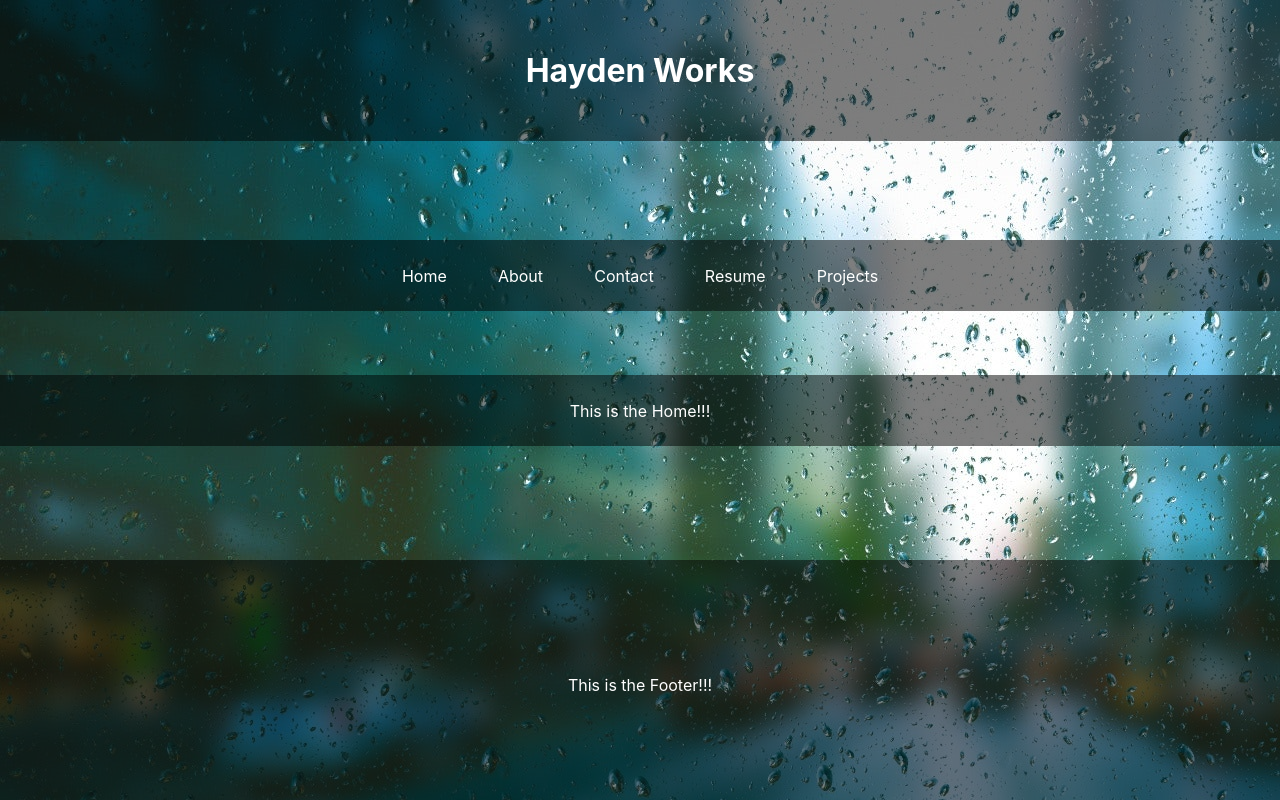
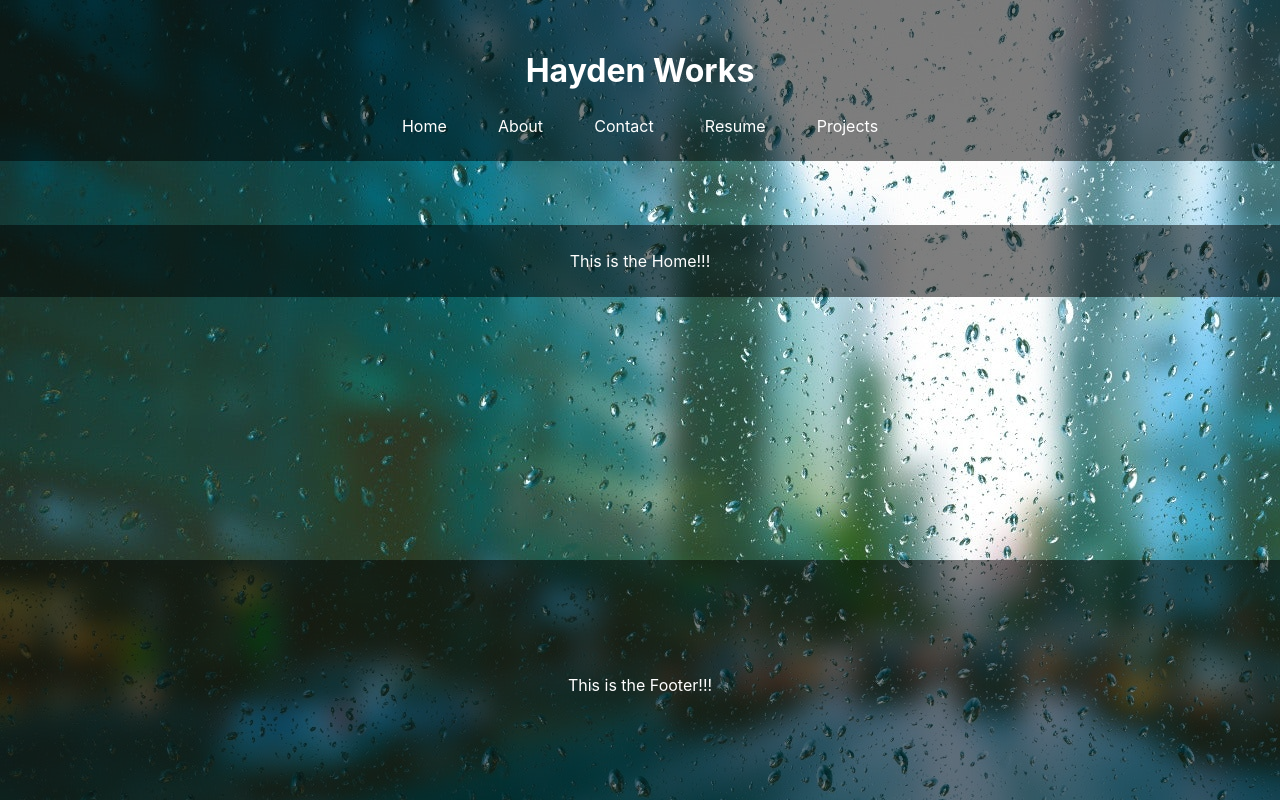
Before and after one commit to JHaydenDev/MyPortfolioPage, a React (Create React App) app in the folder my-site/: page / in a window 1280 px wide. Built offline with nearby package versions, Linux system fonts and the light colour scheme.

Commit message:
More styling to header.

```diff
--- a/my-site/src/Components/Header/Header.js
+++ b/my-site/src/Components/Header/Header.js
@@ -3,12 +3,11 @@ import styled from "styled-components";
 
 
 const TitleWrapper = styled.div`
-  height:30%
 `;
 
 const Title = styled.h1`
-  padding: 4%;
-  margin-top: 0;
+  padding-top:4%;
+  margin:0;
   background: rgb(0, 0, 0); /* The Fallback */
   background: rgba(0, 0, 0, 0.5);
 `;
```
